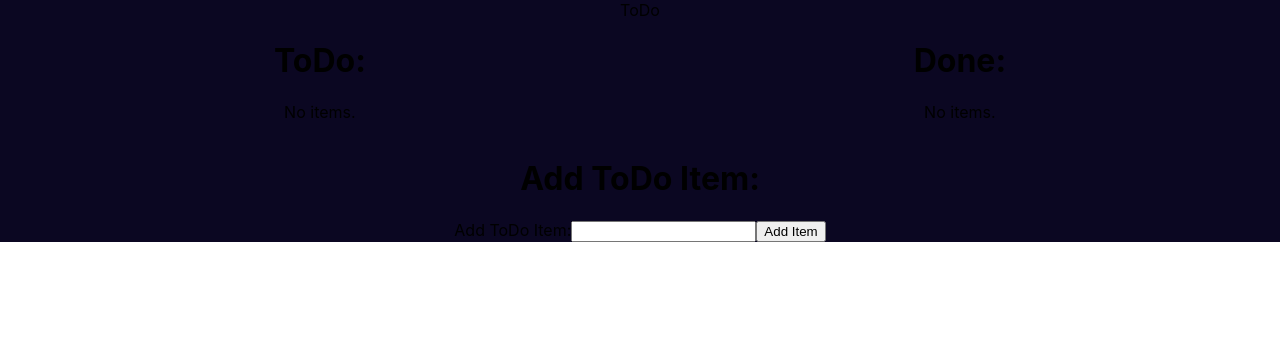
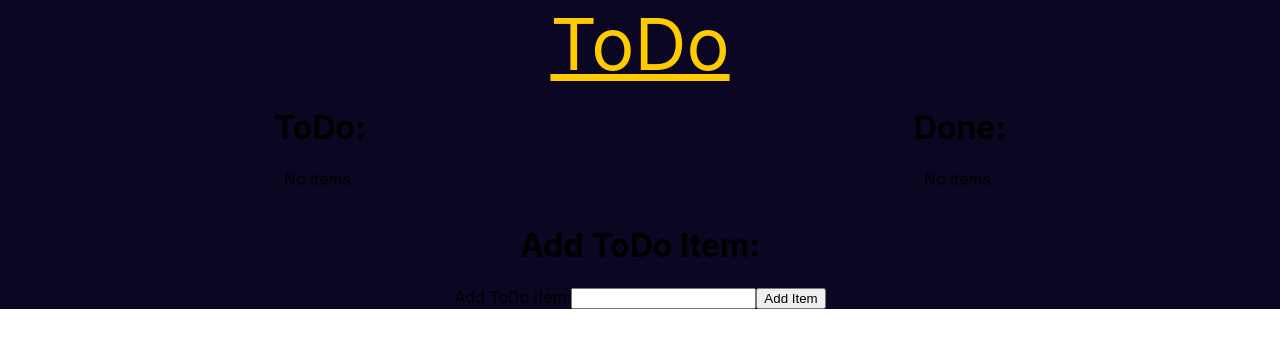
Before and after one commit to xbgbtx/-frontend-framework-todo-test-react, a React (Create React App) app: page / in a window 1280 px wide. Shown: the top 348 px of the page. Built offline with nearby package versions, Linux system fonts and the light colour scheme.

Commit message:
Title text styling

```diff
--- a/src/App.js
+++ b/src/App.js
@@ -2,6 +2,7 @@ import React from "react";
 import {useState} from "react";
 
 import grid_layout from "./css/grid.module.css";
+import text_styles from "./css/text.module.css";
 
 function App() {
 
@@ -49,11 +50,15 @@ function App() {
     return (
         <div className={`${grid_layout.app_root}`}>
 
-            <div class={`${grid_layout.header_container} ${grid_layout.section}`}>
-                ToDo
+            <div class={`${grid_layout.header_container}
+                         ${grid_layout.section}`}>
+                <span class={`${text_styles.page_title}`}>
+                    ToDo
+                </span>
             </div>
 
-            <div class={`${grid_layout.todo_container} ${grid_layout.section}`}>
+            <div class={`${grid_layout.todo_container}
+                         ${grid_layout.section}`}>
                 <ListDisplay
                     list_name="ToDo"
                     list_items={todo_items}
@@ -62,7 +67,8 @@ function App() {
                 />
             </div>
 
-            <div class={`${grid_layout.done_container} ${grid_layout.section}`}>
+            <div class={`${grid_layout.done_container}
+                         ${grid_layout.section}`}>
                 <ListDisplay
                     list_name="Done"
                     list_items={done_items}
@@ -71,7 +77,8 @@ function App() {
                 />
             </div>
 
-            <div class={`${grid_layout.input_container} ${grid_layout.section}`}>
+            <div class={`${grid_layout.input_container}
+                         ${grid_layout.section}`}>
                 <TodoItemForm
                     todo_text={todo_input_text}
                     change_cb={e => set_todo_input_text ( e.target.value )}
--- /dev/null
+++ b/src/css/text.module.css
@@ -0,0 +1,6 @@
+.page_title
+{
+   font-size: 4.5em;
+   color: #ffcc00;
+   text-decoration: underline;
+}
```
